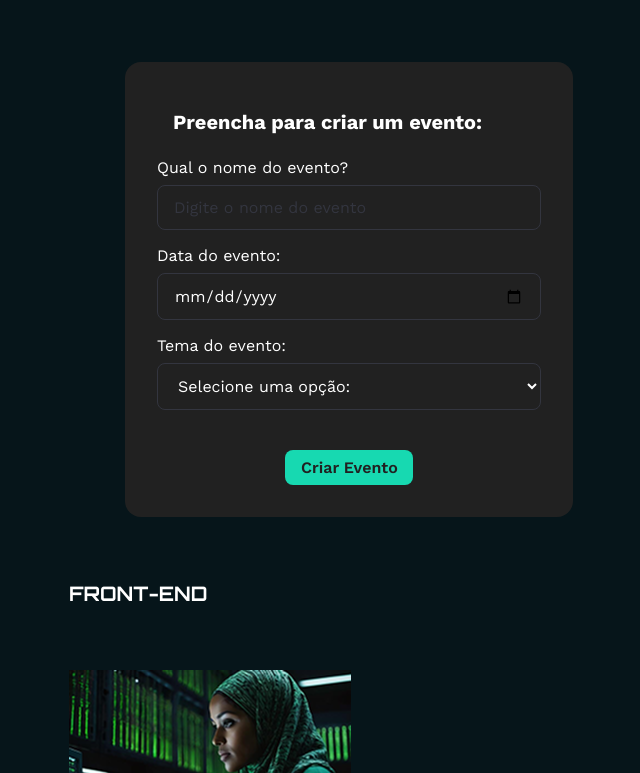
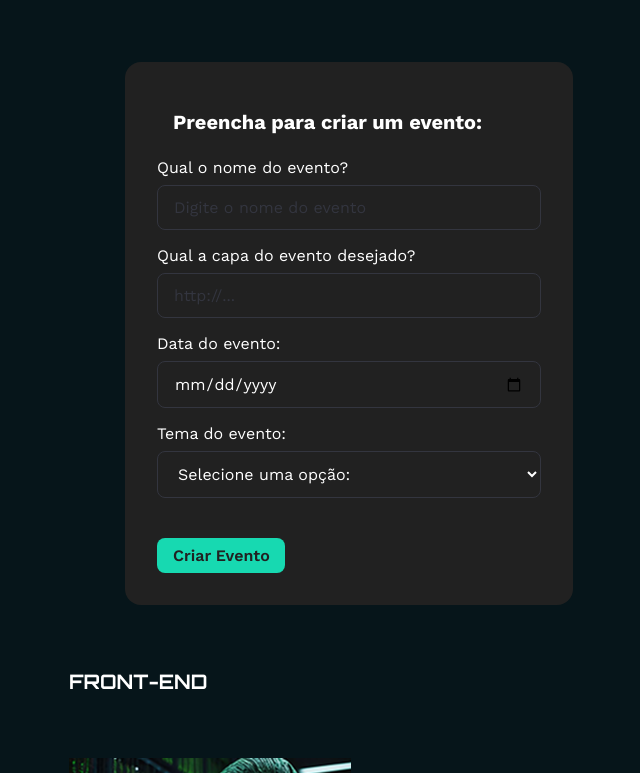
Before and after one commit to IsaZambe/Tecboard, a React (Vite) app: page / in a window 1280 px wide. Shown: the part 684-1457 px from the top of the page, without its empty margins (291-931 px from the left). Built offline with nearby package versions, Linux system fonts and the light colour scheme.

Commit message:
feat(form-evento): ajuste dos campos de formulário

```diff
--- a/src/components/FormularioDeEvento.jsx
+++ b/src/components/FormularioDeEvento.jsx
@@ -6,7 +6,7 @@ import { InputFormData } from "./InputFormData";
 import { SelectForm } from "./SelectForm";
 import { BotaoCriarEvento } from "./BotaoCriarEvento";
 
-export function FormularioDeEvento() {
+export function FormularioDeEvento({ temasConteudo }) {
   return (
     <form className="form-evento">
       <TituloDoFormulario>Preencha para criar um evento:</TituloDoFormulario>
@@ -23,6 +23,18 @@ export function FormularioDeEvento() {
         </CampoFieldsetForm>
 
         <CampoFieldsetForm>
+          <LabelForm htmlFor="capaEvento">
+            Qual a capa do evento desejado?
+          </LabelForm>
+          <InputForm
+            type="text"
+            placeholder="http://..."
+            className="form-input"
+            name="capaEvento"
+          ></InputForm>
+        </CampoFieldsetForm>
+
+        <CampoFieldsetForm>
           <LabelForm htmlFor="dataEvento">Data do evento:</LabelForm>
           <InputFormData
             type="date"
@@ -34,13 +46,19 @@ export function FormularioDeEvento() {
 
         <CampoFieldsetForm>
           <LabelForm htmlFor="temaEvento">Tema do evento:</LabelForm>
-          <SelectForm className="form-input" name="temaEvento"></SelectForm>
+          <SelectForm
+            id="temaEvento"
+            className="form-input"
+            name="temaEvento"
+            itens={temasConteudo}
+          ></SelectForm>
         </CampoFieldsetForm>
       </div>
-
-      <BotaoCriarEvento>
-        <span className="form-botao-texto">Criar Evento</span>
-      </BotaoCriarEvento>
+      <div className="acoes">
+        <BotaoCriarEvento>
+          <span className="form-botao-texto">Criar Evento</span>
+        </BotaoCriarEvento>
+      </div>
     </form>
   );
 }
--- a/src/components/SelectForm.jsx
+++ b/src/components/SelectForm.jsx
@@ -1,10 +1,16 @@
-export function SelectForm(props) {
+export function SelectForm({ itens, ...rest }) {
   return (
-    <select className="form-input" id="temaEvento">
-      <option className="options-select" value="" disabled selected hidden>
+    <select {...rest} className="form-input" id="temaEvento" defaultValue="">
+      <option className="options-select" value="" disabled>
         Selecione uma opção:
       </option>
-      {props.children}
+      {itens.map(function (item) {
+        return (
+          <option key={item.id} value={item.id}>
+            {item.nome}
+          </option>
+        );
+      })}
     </select>
   );
 }
--- a/src/page.jsx
+++ b/src/page.jsx
@@ -57,7 +57,7 @@ function Tecboard() {
         />
       </section>
       <section className="conteudo-body">
-        <FormularioDeEvento />
+        <FormularioDeEvento temasConteudo={temasConteudo} />
       </section>
       <section className="conteudo-temas">
         {temasConteudo.map(function (item) {
--- a/src/styles/styles-page.css
+++ b/src/styles/styles-page.css
@@ -80,7 +80,7 @@ header img {
 }
 
 .form-input {
-  background-color: transparent;
+  background-color: var(--cor-fundo-componentes);
   border: 1px solid var(--cor-texto-secundario);
   font-size: var(--fonte-body-m);
   border-radius: 0.5rem;
```
